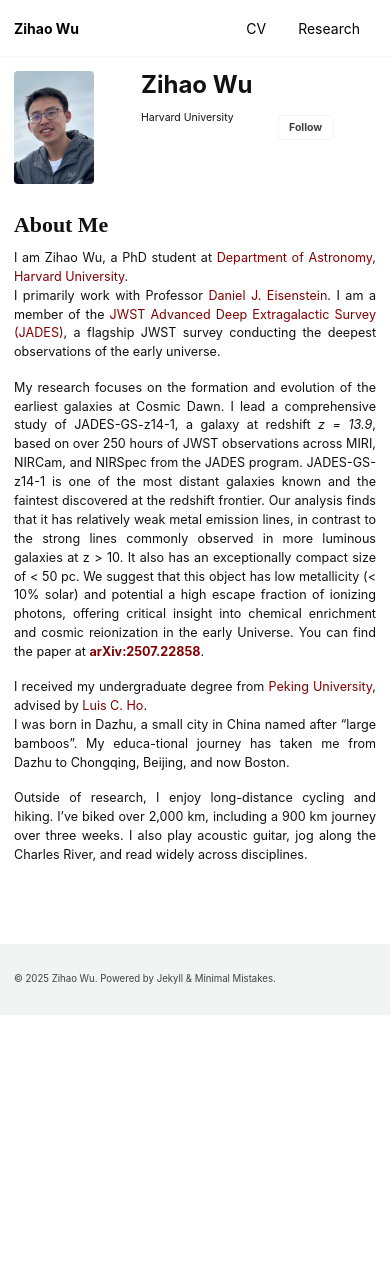
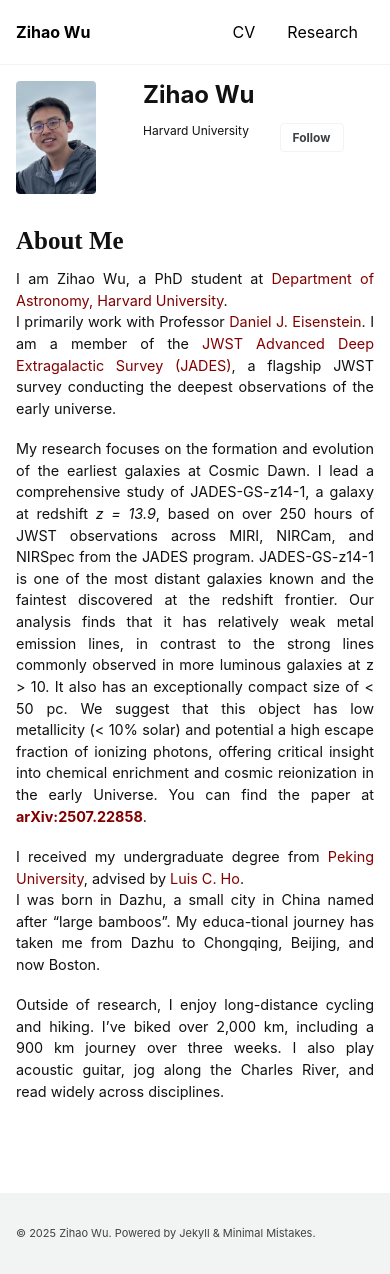
Before and after one commit to zihaowu-astro/zihaowu-astro.github.io, a Jekyll site: the page built from index.md, in a window 390 px wide. Built offline with Jekyll 4.4.1, drawn with Linux system fonts in a browser that asks for light colours; cached includes are drawn as plain includes; before the commit the page ends 1015 px from its top, so only the background shows below that.

Commit message:
Add files via upload

```diff
--- a/_sass/_custom.scss
+++ b/_sass/_custom.scss
@@ -14,7 +14,7 @@
 
 
 @media (max-width: 600px) {
-  body { font-size: 14px; }
+  body { font-size: 16px; }
   .author__avatar img { width: 60px; }
 }
 
```
